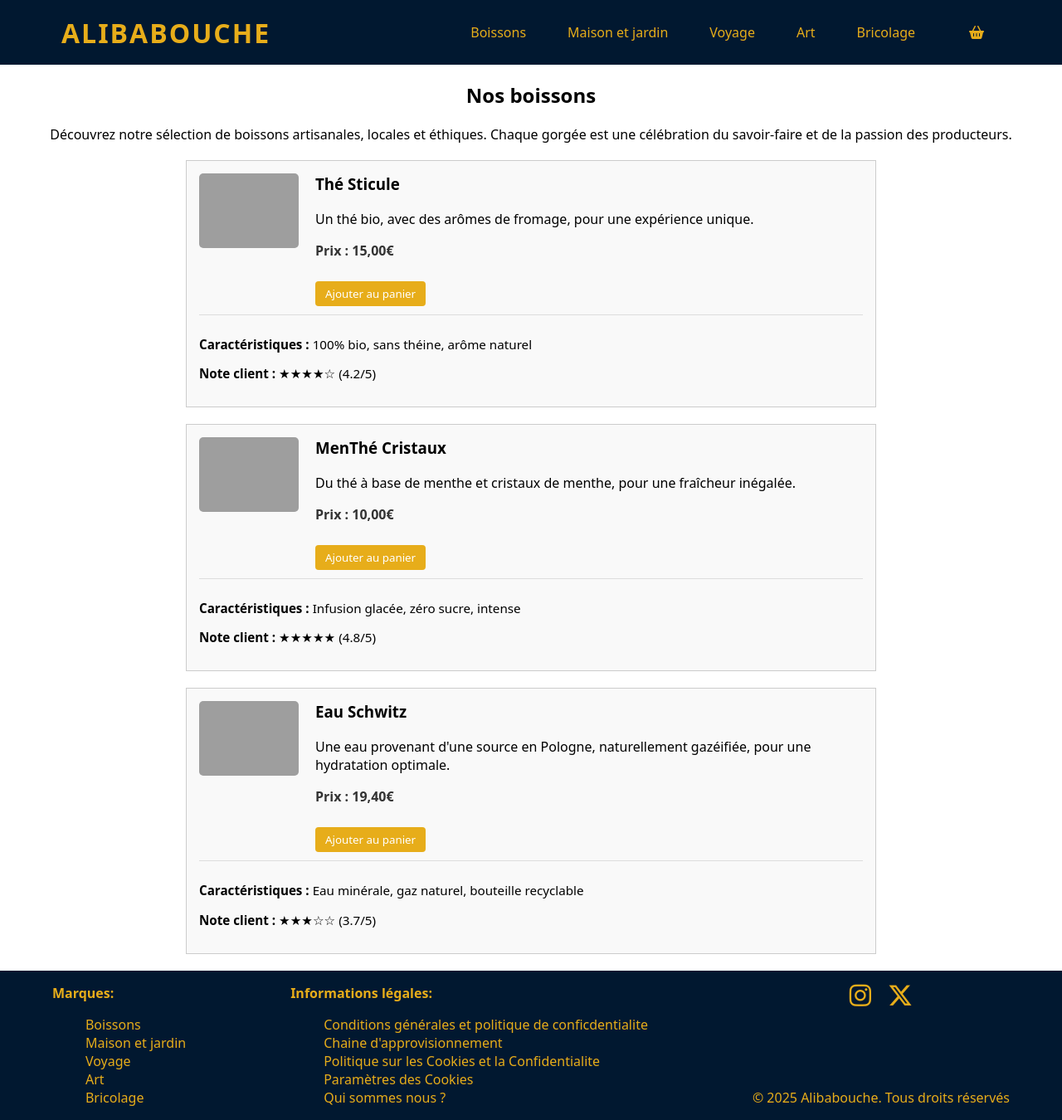
After one commit to Bastien-Project/Alibabouche, a PHP site: page /drink.php in a window 1280 px wide. The commit adds this page. Shown: the whole page at 83% size. Run offline with PHP 8.4, Linux system fonts and the light colour scheme; data that the repository does not hold is empty; some libraries are stand-ins or nearby versions; grey boxes are pictures that could not be loaded.

Commit message:
ADD: ébauche de la page drink.php

```diff
--- /dev/null
+++ b/drink.php
@@ -0,0 +1,118 @@
+<?php include 'header.php'; ?>
+
+<div class="drink">
+    <h2>Nos boissons</h2>
+    <p>Découvrez notre sélection de boissons artisanales, locales et éthiques. Chaque gorgée est une célébration du savoir-faire et de la passion des producteurs.</p>
+</div>
+
+<div class="product">
+    <div class="product-main">
+        <img src="images/drinkImage/sticule.png" alt="Thé Sticule">
+        <div class="product-info">
+            <h3>Thé Sticule</h3>
+            <p class="description">Un thé bio, avec des arômes de fromage, pour une expérience unique.</p>
+            <p class="price">Prix : 15,00€</p>
+            <button type="button">Ajouter au panier</button>
+        </div>
+    </div>
+    <div class="product-extra">
+        <p><strong>Caractéristiques :</strong> 100% bio, sans théine, arôme naturel</p>
+        <p><strong>Note client :</strong> ★★★★☆ (4.2/5)</p>
+    </div>
+</div>
+
+<div class="product">
+    <div class="product-main">
+        <img src="images/drinkImage/monthe_cristaux.png" alt="MenThé Cristaux">
+        <div class="product-info">
+            <h3>MenThé Cristaux</h3>
+            <p class="description">Du thé à base de menthe et cristaux de menthe, pour une fraîcheur inégalée.</p>
+            <p class="price">Prix : 10,00€</p>
+            <button type="button">Ajouter au panier</button>
+        </div>
+    </div>
+    <div class="product-extra">
+        <p><strong>Caractéristiques :</strong> Infusion glacée, zéro sucre, intense</p>
+        <p><strong>Note client :</strong> ★★★★★ (4.8/5)</p>
+    </div>
+</div>
+
+<div class="product">
+    <div class="product-main">
+        <img src="images/drinkImage/schwitz.jpg" alt="Eau Schwitz">
+        <div class="product-info">
+            <h3>Eau Schwitz</h3>
+            <p class="description">Une eau provenant d'une source en Pologne, naturellement gazéifiée, pour une hydratation optimale.</p>
+            <p class="price">Prix : 19,40€</p>
+            <button type="button">Ajouter au panier</button>
+        </div>
+    </div>
+    <div class="product-extra">
+        <p><strong>Caractéristiques :</strong> Eau minérale, gaz naturel, bouteille recyclable</p>
+        <p><strong>Note client :</strong> ★★★☆☆ (3.7/5)</p>
+    </div>
+</div>
+
+<style>
+    .drink {
+        text-align: center;
+        margin: 20px;
+    }
+
+    .product {
+        border: 1px solid #ccc;
+        padding: 15px;
+        margin: 20px auto;
+        max-width: 800px;
+        background-color: #f9f9f9;
+    }
+
+    .product-main {
+        display: flex;
+        align-items: flex-start;
+        gap: 20px;
+    }
+
+    .product img {
+        width: 120px;
+        height: auto;
+        object-fit: cover;
+        border-radius: 5px;
+    }
+
+    .product-info {
+        flex-grow: 1;
+    }
+
+    .product-info h3 {
+        margin-top: 0;
+    }
+
+    .product-info .price {
+        font-weight: bold;
+        color: #333;
+    }
+
+    .product-info button {
+        background-color: #E7AD1A;
+        color: white;
+        border: none;
+        padding: 6px 12px;
+        cursor: pointer;
+        margin-top: 10px;
+        border-radius: 4px;
+    }
+
+    .product-info button:hover {
+        background-color: #d69a1a;
+    }
+
+    .product-extra {
+        margin-top: 10px;
+        padding-top: 10px;
+        border-top: 1px solid #ddd;
+        font-size: 0.95em;
+    }
+</style>
+
+<?php include 'footer.php'; ?>
--- a/footer.php
+++ b/footer.php
@@ -2,11 +2,11 @@
     <div class="footer_brand">
         <p><strong>Marques:</strong></p>
         <ul>
-            <li><a href="drink.php">Boissons</a></li>
-            <li><a href="house.php">Maison et jardin</a></li>
-            <li><a href="travel.php">Voyage</a></li>
-            <li><a href="art.php">Art</a></li>
-            <li><a href="diy.php">Bricolage</a></li>
+            <li><a href="<?= $base ?>drink/indexDrink.php">Boissons</a></li>
+            <li><a href="<?= $base ?>house/indexHouse.php">Maison et jardin</a></li>
+            <li><a href="<?= $base ?>travel/indexTravel.php">Voyage</a></li>
+            <li><a href="<?= $base ?>art/indexArt.php">Art</a></li>
+            <li><a href="<?= $base ?>diy/indexDiy.php">Bricolage</a></li>
         </ul>
     </div>
     <div class="footer_notices">
@@ -16,7 +16,7 @@
             <li>Chaine d'approvisionnement</li>
             <li>Politique sur les Cookies et la Confidentialite</li>
             <li>Paramètres des Cookies</li>
-                <li><a href="aboutus.php">Qui sommes nous ?</a></li>
+            <li><a href="<?= $base ?>aboutus.php">Qui sommes nous ?</a></li>
         </ul>
     </div>
     <div class="footer_social_and_right">
@@ -28,4 +28,5 @@
     </div>
 </footer>
 </body>
+
 </html>
--- a/header.php
+++ b/header.php
@@ -17,6 +17,6 @@
             <li><a href="travel.php">Voyage</a></li>
             <li><a href="art.php">Art</a></li>
             <li><a href="diy.php">Bricolage</a></li>
-            <li><i class="fa-solid fa-basket-shopping"><a href="panier.php"></a></i></li>
+            <li><a href="panier.php"><i class="fa-solid fa-basket-shopping"></i></a></li>
         </ul>
     </header>
--- a/style.css
+++ b/style.css
@@ -18,7 +19,13 @@ header .logo {
     font-size: 2em;
     text-transform: uppercase;
     letter-spacing: 2px;
-    margin-left: 3%;
+    margin-left: 5%;
+    padding: 0 10px;
+}
+
+header .logo:hover {
+    color: #fff;
+    border-radius: 20px;
 }
 
 header ul {
@@ -35,15 +42,18 @@ header ul li {
 header ul li a,
 header ul li i {
     text-decoration: none;
-    padding: 6px 15px;
+    padding: 5px 15px;
     color: #E7AD1A;
+}
+
+header ul li a:hover,
+header ul li i:hover {
+    background: #E7AD1A;
+    color: #fff;
     border-radius: 20px;
 }
 
-header ul li a:hover {
-    background: #E7AD1A;
-    color: #011830;
-}
+/* FIN HEADER */
 
 body {
     margin: 0;
```
Also changed, not shown: other parts of style.css (+38 -95 lines). Lines whose indentation alone changed are shown as unchanged.
